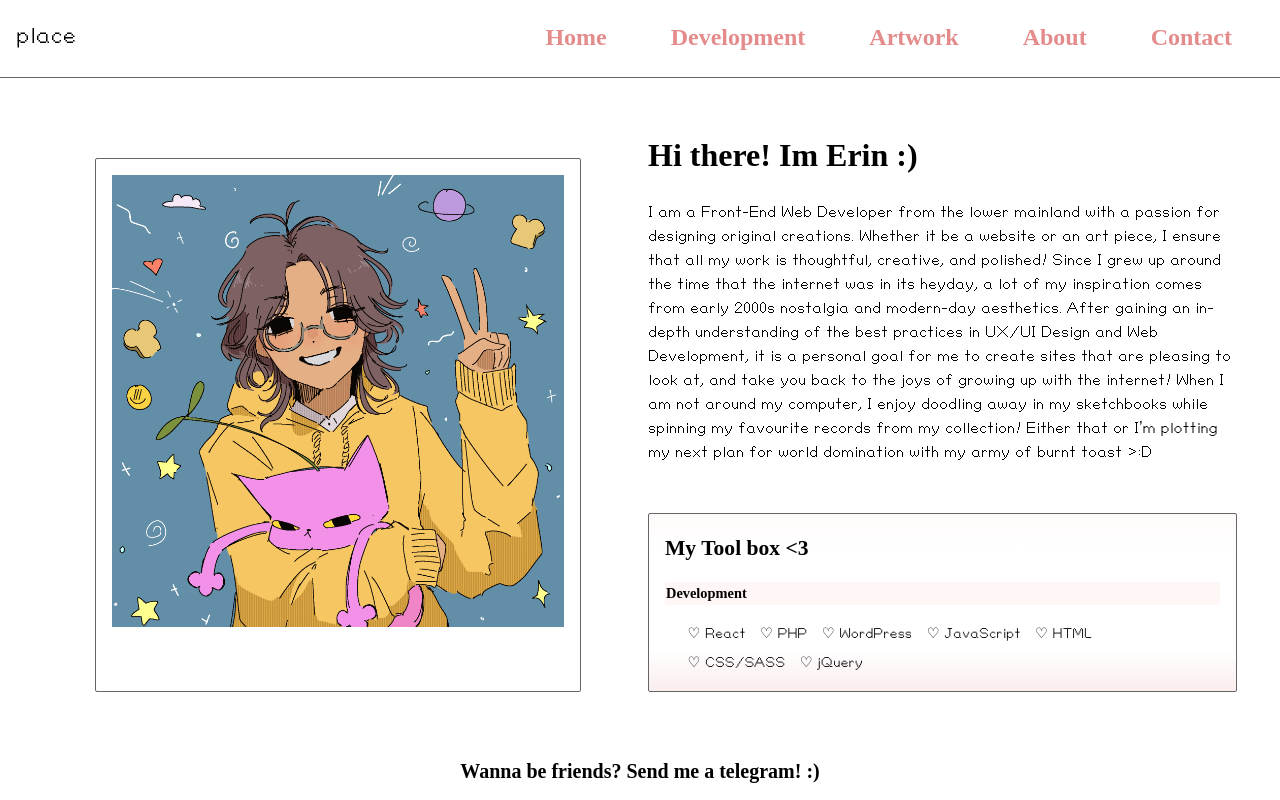
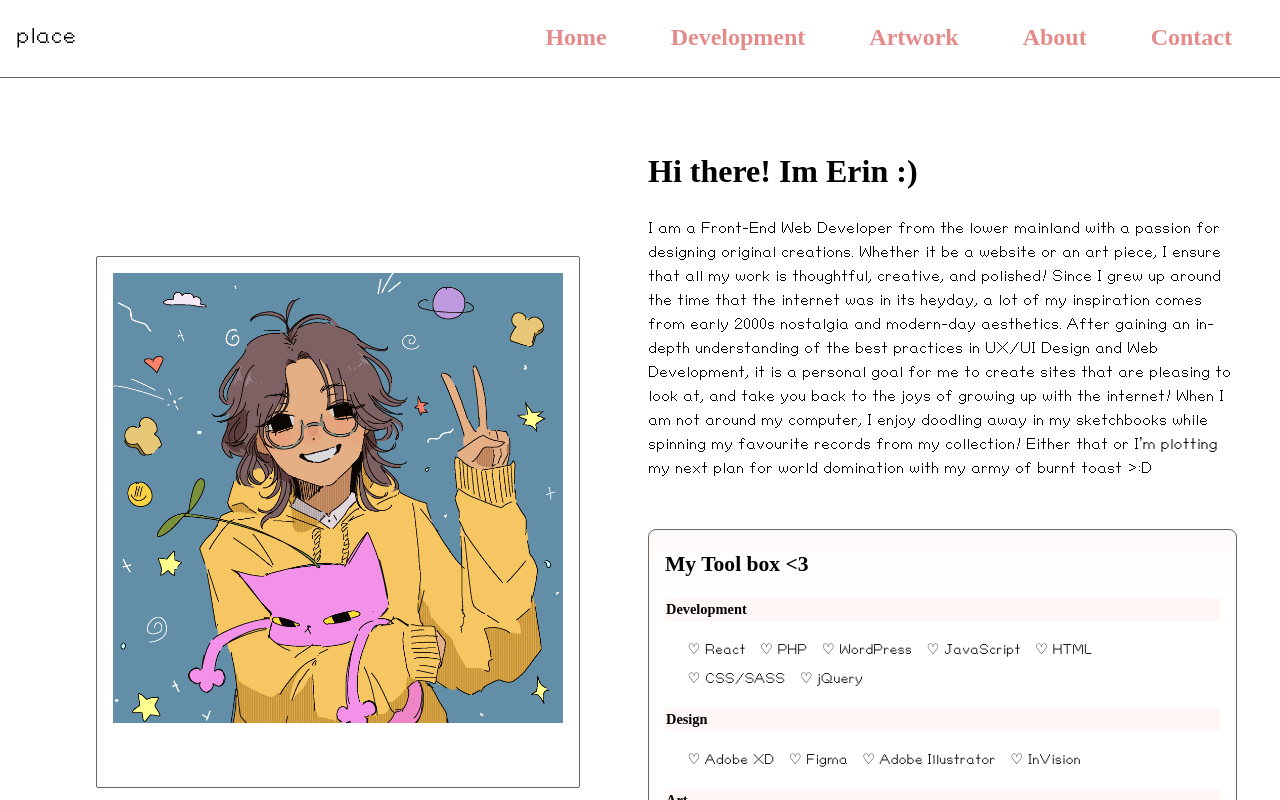
Before and after one commit to erindavid03/portfolio-site, a React (Create React App) app: page /about in a window 1280 px wide. Shown: the top 800 px of the page. Built offline with nearby package versions, Linux system fonts and the light colour scheme.

Commit message:
remove scroll style at desktop size for tool box

```diff
--- a/src/styles/components/pages/_aboutPage.scss
+++ b/src/styles/components/pages/_aboutPage.scss
@@ -2,38 +2,37 @@
 @use '../../base/mixins' as *;
 
 .about{
+    margin: 1rem 0;
+
     img{
-        max-width: 452px;
+        max-width: 355px;
         object-fit: cover;
         border: 1px solid #656565;
         border-radius: 2px;
         padding: 1rem 1rem 4rem;
         margin: 0 auto;
+
+        @media(min-width: $desktop){
+            max-width: 450px;
+        }
     }
 
     .page-intro{
         @include flex-column;
         align-items: center;
 
-        @media (min-width:$large-tablet){
+        @media (min-width:$desktop){
            display: grid;
            grid-template-columns: 1fr 1fr;
            gap: 1rem;
         }
     }
 
-    section:nth-child(2) {
-        padding-top: 1rem;
-
-        h2{
-            text-align: center;
-        }
-    }
 
    .toolbox{
         background: $gradient;
         border: 1px solid #656565;
-        border-radius: 2px;
+        border-radius: .5rem;
         font-size: .9em;
         height: 177px;
         overflow: auto;
@@ -67,6 +66,10 @@
             }
         }
 
+        @media(min-width: $desktop){
+            height: 100%;
+        }
+
    }
 
 
```
